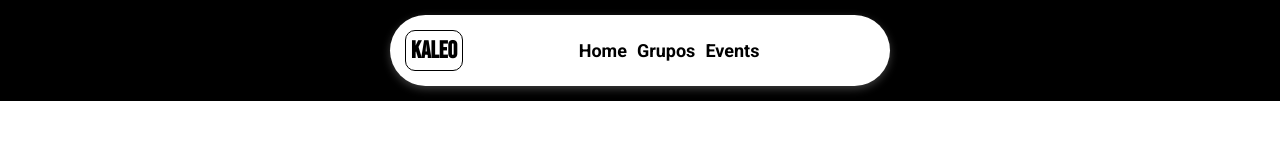
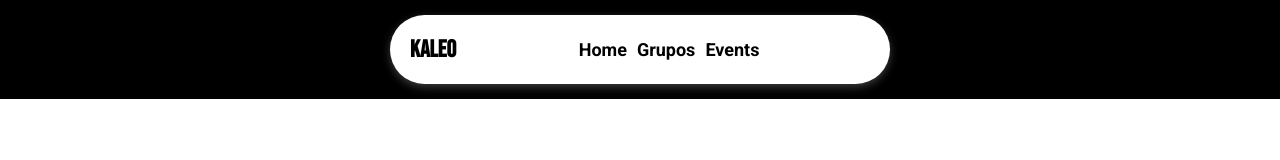
Before and after one commit to LuisArielRetanaHernadez/kaleo-xochitepec, a React (Vite) app: page / in a window 1280 px wide. Shown: the top 160 px of the page. Built offline with nearby package versions, Linux system fonts and the light colour scheme.

Commit message:
agregando efecto al logo

```diff
--- a/src/layouts/Menu/menu.layout.css
+++ b/src/layouts/Menu/menu.layout.css
@@ -13,7 +13,7 @@
 .menu__nav {
   width: 100%;
   max-width: 500px;
-  padding: 15px;
+  padding: 14px;
   margin: auto;
   border-radius: 50px;
   box-shadow: rgba(253, 253, 253, 0.24) 0px 3px 8px;
@@ -23,17 +23,16 @@
 }
 
 .menu__logo {
-  padding: 5px;
+  padding: 6px;
   border-radius: 10px;
-  border: 1px solid var(--color-dark);
   font-family: var(--font-bebas-nevue);
+  font-size: 24px;
   transition: all 0.3s;
   cursor: pointer;
 }
 
 .menu__logo:hover {
   color: var(--color-light);
-  border-color: var(--color-light);
   background-color: var(--color-dark);
 }
 
```
